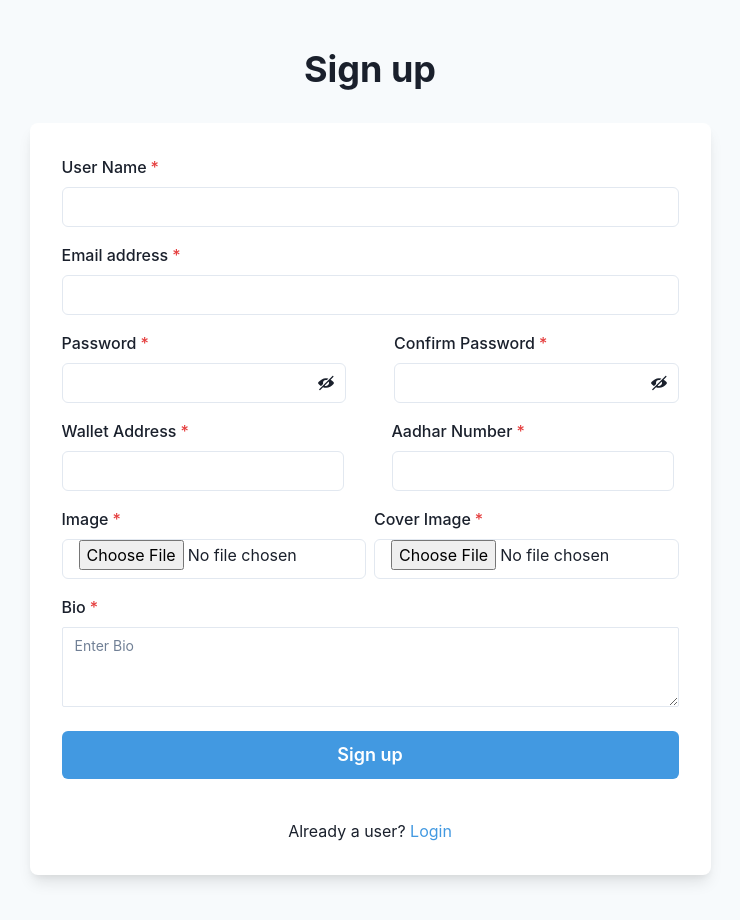
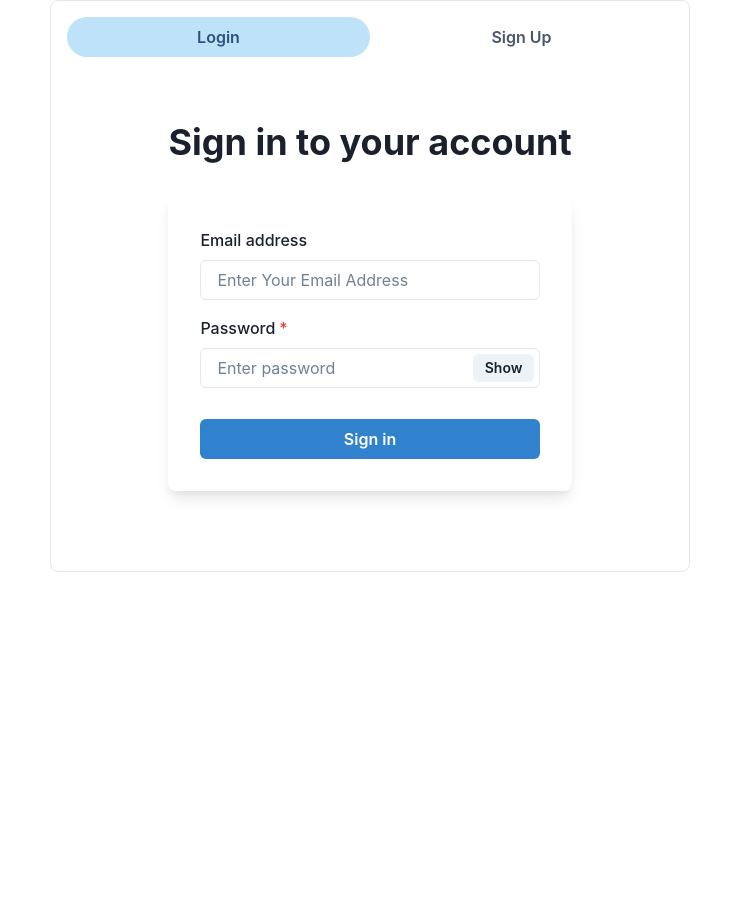
Before and after one commit to kole-swapnil/CrossPlatformUserService, a React (Create React App) app in the folder client/: page / in a window 1280 px wide. Shown: the top 920 px of the page, without its empty margins (270-1010 px from the left). After the commit the page ends 800 px from the top, so only its background shows below. Built offline with nearby package versions, Linux system fonts and the light colour scheme.

Commit message:
UI Changes

```diff
--- a/client/src/App.js
+++ b/client/src/App.js
@@ -1,5 +1,4 @@
-import Signup from "./components/signup/signup.jsx";
-import Login from "./components/login/login.jsx";
+import HomePage from "./pages/home";
 import { Route, Routes } from "react-router-dom";
 import "./App.css";
 
@@ -7,8 +6,7 @@ function App() {
  return (
    <div className="App">
      <Routes>
-       <Route exact path="/" element={<Signup />} />
-       <Route exact path="/login" element={<Login />} />
+       <Route exact path="/" element={<HomePage />} />
      </Routes>
    </div>
  );
--- a/client/src/components/login/login.jsx
+++ b/client/src/components/login/login.jsx
@@ -45,12 +45,7 @@ const Login = () => {
 
 
   return (
-    <Flex
-      minH={"100vh"}
-      align={"center"}
-      justify={"center"}
-      bg={useColorModeValue("gray.50", "gray.800")}
-    >
+    <VStack spacing="10px">
       <Stack spacing={8} mx={"auto"} maxW={"lg"} py={12} px={6}>
         <Stack align={"center"}>
           <Heading fontSize={"4xl"}>Sign in to your account</Heading>
@@ -101,7 +96,7 @@ const Login = () => {
           </Stack>
         </Box>
       </Stack>
-    </Flex>
+    </VStack>
   );
 };
 
--- a/client/src/components/signup/signup.jsx
+++ b/client/src/components/signup/signup.jsx
@@ -62,12 +62,7 @@ const Signup = () => {
   }
   return (
     <div>
-      <Flex
-        minH={"100vh"}
-        align={"center"}
-        justify={"center"}
-        bg={useColorModeValue("gray.50", "gray.800")}
-      >
+      <VStack spacing="10px">
         <Stack spacing={8} mx={"auto"} maxW={"729px"} py={12} px={6}>
           <Stack align={"center"}>
             <Heading fontSize={"4xl"} textAlign={"center"}>
@@ -195,18 +190,18 @@ const Signup = () => {
                   Sign up
                 </Button>
               </Stack>
-              <Stack pt={6}>
+              {/* <Stack pt={6}>
                 <Text align={"center"}>
                   Already a user?{" "}
                   <Link onClick={() => navigate("/login")} color={"blue.400"}>
                     Login
                   </Link>
                 </Text>
-              </Stack>
+              </Stack> */}
             </Stack>
           </Box>
         </Stack>
-      </Flex>
+      </VStack>
     </div>
   );
 };
--- /dev/null
+++ b/client/src/pages/home.jsx
@@ -0,0 +1,39 @@
+import {
+  Box,
+  Container,
+  Tab,
+  TabList,
+  TabPanel,
+  TabPanels,
+  Tabs,
+  Text,
+} from "@chakra-ui/react";
+import { useEffect } from "react";
+import Login from "../components/login/login";
+import Signup from "../components/signup/signup";
+
+const HomePage = () =>{
+    return (
+      <Container maxW="2xl" centerContent>
+
+        <Box bg="white" w="100%" p={4} borderRadius="lg" borderWidth="1px">
+          <Tabs isFitted variant="soft-rounded">
+            <TabList>
+              <Tab>Login</Tab>
+              <Tab>Sign Up</Tab>
+            </TabList>
+            <TabPanels>
+              <TabPanel>
+                <Login />
+              </TabPanel>
+              <TabPanel>
+                <Signup />
+              </TabPanel>
+            </TabPanels>
+          </Tabs>
+        </Box>
+      </Container>
+    );
+}
+
+export default HomePage;
```
